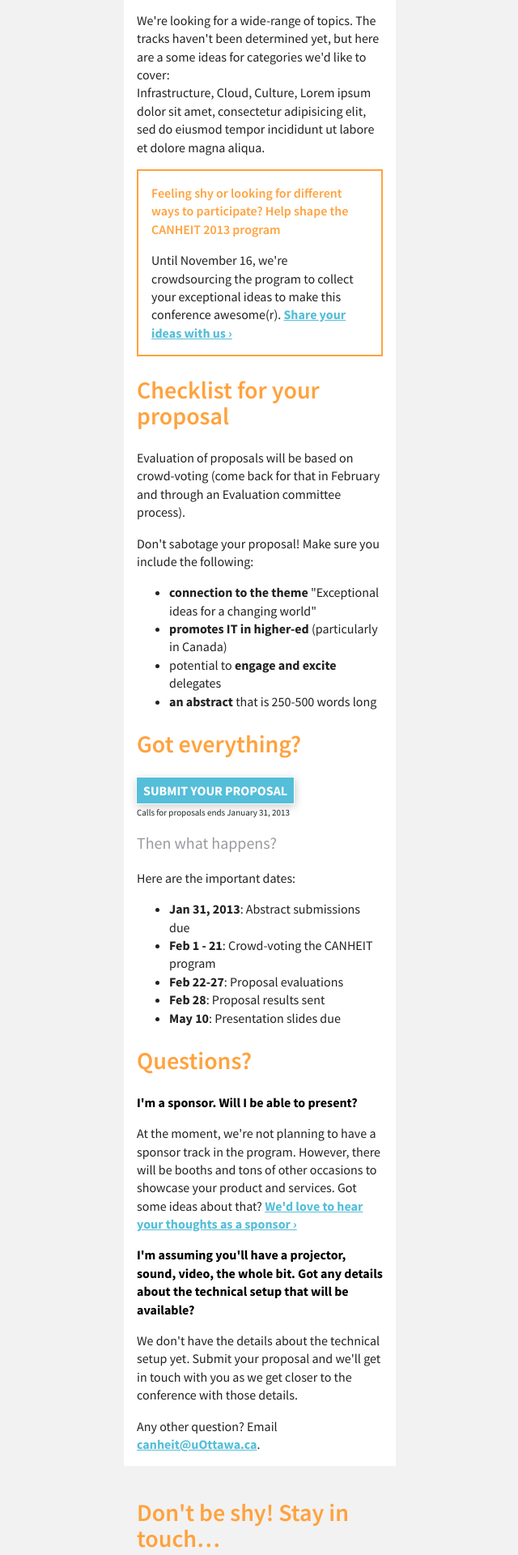
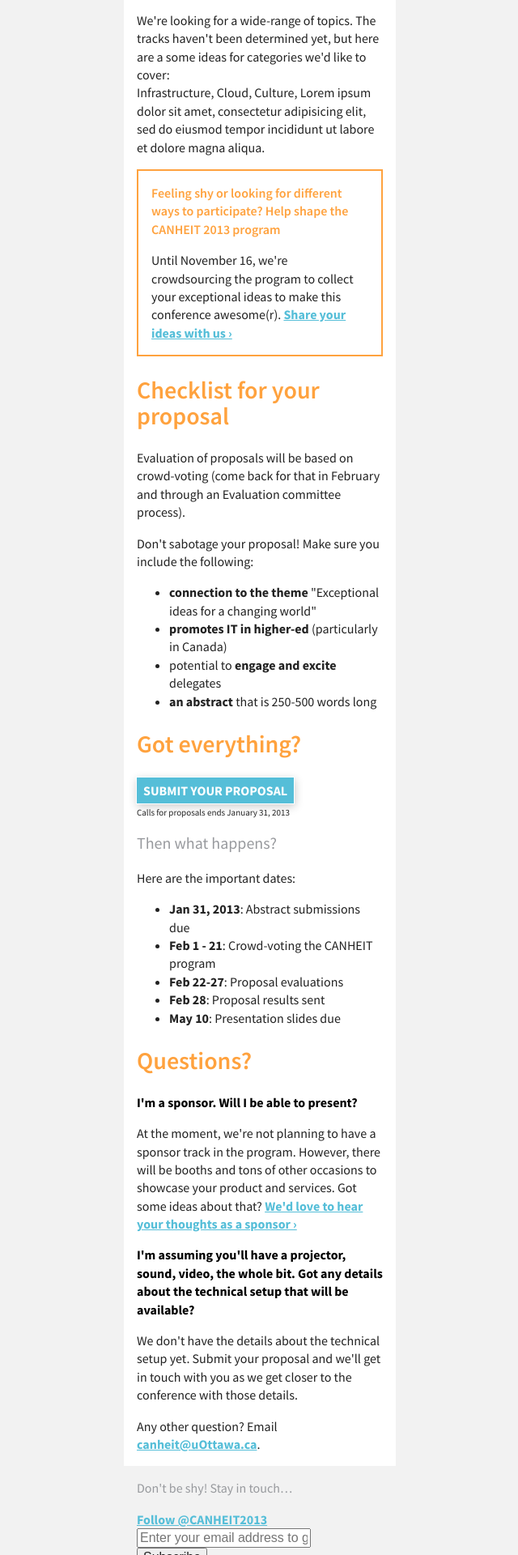
Before and after one commit to CANHEIT/CANHEIT-2013, a PHP site: page /foo/proposals/ in a window 1280 px wide. Shown: the part 840-2760 px from the top of the page at 81% size, without its empty margins (319-959 px from the left). Run offline with PHP 8.4, Linux system fonts and the light colour scheme; some libraries are stand-ins or nearby versions.

Commit message:
- Adjusted the styling of the footer - Brought the colors inside _base.sass - Removed _colors.sass - Added variables for font weights - Reworked the intro for the proposals page and made the anchors work

```diff
--- a/css/screen.css
+++ b/css/screen.css
@@ -1,18 +1,18 @@
 /* ------------------------------------------------------------------------- */
 /* Layout */
-/* line 10, ../sass/screen.sass */
+/* line 9, ../sass/screen.sass */
 body {
   font-family: "Source Sans Pro", sans-serif;
   font-weight: 400;
   background-color: rgba(0, 0, 0, 0.05);
 }
 
-/* line 15, ../sass/screen.sass */
+/* line 14, ../sass/screen.sass */
 bold, strong {
   font-weight: 700;
 }
 
-/* line 18, ../sass/screen.sass */
+/* line 17, ../sass/screen.sass */
 .container {
   *zoom: 1;
   max-width: 19em;
@@ -31,12 +31,12 @@ bold, strong {
   clear: both;
 }
 
-/* line 23, ../sass/screen.sass */
+/* line 22, ../sass/screen.sass */
 img, video, embed, object {
   max-width: 100%;
 }
 
-/* line 26, ../sass/screen.sass */
+/* line 25, ../sass/screen.sass */
 h1 {
   font-weight: 400;
   text-transform: uppercase;
@@ -47,7 +47,7 @@ h1 {
   margin-right: 3em;
 }
 
-/* line 35, ../sass/screen.sass */
+/* line 34, ../sass/screen.sass */
 h2 {
   font-weight: 600;
   color: #ffa23e;
@@ -55,7 +55,7 @@ h2 {
   line-height: 1.06667em;
 }
 
-/* line 41, ../sass/screen.sass */
+/* line 40, ../sass/screen.sass */
 h3 {
   color: #989a9e;
   font-weight: 400;
@@ -63,7 +63,7 @@ h3 {
   line-height: 1.2em;
 }
 
-/* line 47, ../sass/screen.sass */
+/* line 46, ../sass/screen.sass */
 a:link, a:visited {
   font-weight: 700;
   color: #55bed8;
@@ -74,7 +74,7 @@ a:link, a:visited {
   transition: color 0.2s linear, background-color 0.2s linear;
 }
 
-/* line 56, ../sass/screen.sass */
+/* line 55, ../sass/screen.sass */
 a:hover {
   color: #7ecee2;
   -webkit-transition: color 0.2s linear, background-color 0.2s linear;
@@ -84,7 +84,7 @@ a:hover {
   transition: color 0.2s linear, background-color 0.2s linear;
 }
 
-/* line 64, ../sass/screen.sass */
+/* line 63, ../sass/screen.sass */
 a.button {
   display: inline-block;
   text-decoration: none;
@@ -98,39 +98,39 @@ a.button {
   text-transform: uppercase;
 }
 
-/* line 76, ../sass/screen.sass */
+/* line 75, ../sass/screen.sass */
 a.button:hover {
   background: #7ecee2;
 }
 
-/* line 80, ../sass/screen.sass */
+/* line 79, ../sass/screen.sass */
 header p.tagline, header p.summary {
   font-size: 0.875em;
   margin-top: 0;
 }
-/* line 83, ../sass/screen.sass */
+/* line 82, ../sass/screen.sass */
 header p.summary {
   padding: 1.14286em;
   margin: -1.14286em;
   margin-bottom: 1em;
   background: rgba(0, 0, 0, 0.05);
 }
-/* line 88, ../sass/screen.sass */
+/* line 87, ../sass/screen.sass */
 header img {
   display: block;
   max-width: 14em;
   margin: 0 auto;
 }
-/* line 92, ../sass/screen.sass */
+/* line 91, ../sass/screen.sass */
 header p.location-date {
   margin-top: 1.5em;
   color: #777777;
 }
-/* line 95, ../sass/screen.sass */
+/* line 94, ../sass/screen.sass */
 header span.location {
   padding-right: 1em;
 }
-/* line 97, ../sass/screen.sass */
+/* line 96, ../sass/screen.sass */
 header p.theme {
   font-size: 1.125em;
   padding: 0 2em;
@@ -138,7 +138,7 @@ header p.theme {
   margin: 0;
 }
 
-/* line 103, ../sass/screen.sass */
+/* line 102, ../sass/screen.sass */
 .home header {
   text-align: center;
   background-color: white;
@@ -151,19 +151,31 @@ header p.theme {
   padding: 1em;
 }
 
-/* line 115, ../sass/screen.sass */
+/* line 114, ../sass/screen.sass */
 footer {
   background-color: rgba(0, 0, 0, 0.05);
   padding: 1em;
   margin: 1em -1em -1em;
 }
+/* line 118, ../sass/screen.sass */
+footer h2 {
+  font-size: 1em;
+  line-height: 1.4em;
+  color: #989a9e;
+  font-weight: 400;
+  margin: 0 0 1em;
+}
+/* line 124, ../sass/screen.sass */
+footer .twitter-follow-button {
+  margin-bottom: 1em;
+}
 
-/* line 121, ../sass/screen.sass */
+/* line 128, ../sass/screen.sass */
 #promovideo iframe {
   margin: 0 auto;
 }
 
-/* line 124, ../sass/screen.sass */
+/* line 131, ../sass/screen.sass */
 p.note {
   font-size: 0.6875em;
   line-height: 1.01818em;
@@ -171,16 +183,16 @@ p.note {
   margin-bottom: 1em;
 }
 
-/* line 130, ../sass/screen.sass */
+/* line 137, ../sass/screen.sass */
 .intro {
   border-bottom: 1px solid #cccccc;
 }
-/* line 132, ../sass/screen.sass */
+/* line 139, ../sass/screen.sass */
 .intro p {
   color: #989a9e;
 }
 
-/* line 135, ../sass/screen.sass */
+/* line 142, ../sass/screen.sass */
 p.theme {
   font-style: italic;
   margin: 0 4em 0 2em;
@@ -188,7 +200,7 @@ p.theme {
   color: #989a9e;
 }
 
-/* line 141, ../sass/screen.sass */
+/* line 148, ../sass/screen.sass */
 #organizers {
   background-color: #303030;
   background-image: -moz-radial-gradient(50% 50%, circle closest-side, #303030, #303030 8em, #232323 11em);
@@ -196,10 +208,10 @@ p.theme {
   background-image: -o-radial-gradient(50% 50%, circle closest-side, #303030, #303030 8em, #232323 11em);
   background-image: -ms-radial-gradient(50% 50%, circle closest-side, #303030, #303030 8em, #232323 11em);
   background-image: radial-gradient(50% 50%, circle closest-side, #303030, #303030 8em, #232323 11em);
-  margin: 1em -1em;
+  margin: 1em -1em -1em;
   padding: 1em;
 }
-/* line 150, ../sass/screen.sass */
+/* line 157, ../sass/screen.sass */
 #organizers h2, #organizers p {
   font-size: 0.875em;
   line-height: 1.6em;
@@ -207,11 +219,11 @@ p.theme {
   text-align: center;
   clear: both;
 }
-/* line 156, ../sass/screen.sass */
+/* line 163, ../sass/screen.sass */
 #organizers h2 {
   font-weight: 400;
 }
-/* line 158, ../sass/screen.sass */
+/* line 165, ../sass/screen.sass */
 #organizers .uottawa-logo, #organizers .carleton-logo {
   background-image: url(../img/organizer-logos.png?);
   background-repeat: no-repeat;
@@ -225,21 +237,21 @@ p.theme {
   -o-transition: opacity 0.2s linear;
   transition: opacity 0.2s linear;
 }
-/* line 170, ../sass/screen.sass */
+/* line 177, ../sass/screen.sass */
 #organizers .uottawa-logo {
   width: 83px;
   height: 72px;
   background-position: 0, 0;
   margin: 10px 23px 20px 27px;
 }
-/* line 175, ../sass/screen.sass */
+/* line 182, ../sass/screen.sass */
 #organizers .carleton-logo {
   width: 140px;
   height: 35px;
   background-position: -106px -22px;
   margin: 32px 0 15px 0;
 }
-/* line 180, ../sass/screen.sass */
+/* line 187, ../sass/screen.sass */
 #organizers .uottawa-logo:hover, #organizers .carleton-logo:hover {
   opacity: 1;
   -webkit-transition: opacity 0.2s linear;
@@ -249,24 +261,24 @@ p.theme {
   transition: opacity 0.2s linear;
 }
 
-/* line 187, ../sass/screen.sass */
-aside#crowdsource {
+/* line 194, ../sass/screen.sass */
+aside.highlight {
   border: 2px solid #ffa23e;
   padding: 1em;
 }
-/* line 190, ../sass/screen.sass */
-aside#crowdsource h2 {
+/* line 197, ../sass/screen.sass */
+aside.highlight h2 {
   font-size: 1em;
   line-height: 1.4em;
   color: #ffa23e;
   margin: 0;
 }
-/* line 195, ../sass/screen.sass */
-aside#crowdsource p:last-of-type {
+/* line 202, ../sass/screen.sass */
+aside.highlight p:last-of-type {
   margin-bottom: 0;
 }
 
-/* line 198, ../sass/screen.sass */
+/* line 205, ../sass/screen.sass */
 #answers h3 {
   font-size: 1em;
   line-height: 1.4em;
--- a/proposals/index.html
+++ b/proposals/index.html
@@ -31,8 +31,7 @@
           <div class="intro">
             <a class="button" href="#">Submit your proposal</a>
             <p class="note">Calls for proposals ends January 31, 2013</p>
-            <p>Want to know <a href="#">what we're looking for</a> in a presentation, get a <a href="#">checklist of what to include</a> or know <a href="#">who to contact</a> for questions?<br />
-            <strong>Read on below...</strong></p>
+            <p><strong>Read on below</strong> to know <a href="#lookingfor">what we're looking for</a> in a presentation, to get a <a href="#checklist">checklist of what to include</a>, to know <a href="#dates">what happens next</a> and to know <a href="#answers">who to contact</a> for questions.</p>
           </div>
 
 
@@ -45,7 +44,7 @@
   					Infrastructure, Cloud, Culture, Lorem ipsum dolor sit amet, consectetur adipisicing elit, sed do eiusmod tempor incididunt ut labore et dolore magna aliqua.</p>
 					</div>
 
-					<aside id="crowdsource">
+					<aside id="crowdsource" class="highlight">
 					  <h2>Feeling shy or looking for different ways to participate? Help shape the CANHEIT 2013 program</h2>
 					  <p>Until November 16, we're crowdsourcing the program to collect your exceptional ideas to make this conference awesome(r). <a href="http://mycanheit2013.carleton.ca/crowdsource/">Share your ideas with us&nbsp;&rsaquo;</a></p>
 					</aside>
--- a/sass/_base.sass
+++ b/sass/_base.sass
@@ -12,3 +12,24 @@ $gutter-width: 1em
 $grid-padding: $gutter-width
 
 $show-grid-backgrounds: true
+
+// ---------------------------------------------------------------------------
+// Colors
+
+$primary-orange: #ffa23e
+$primary-gray: #989a9e
+
+$secondary-green: #95b257
+$secondary-pink: #f36f67
+$secondary-blue: #55bed8
+$secondary-purple: #8ea7fc
+$secondary-yellow: #fecc00
+
+$charcoal: #303030
+
+// ---------------------------------------------------------------------------
+// Typography
+
+$weight-normal: 400
+$weight-semibold: 600
+$weight-bold: 700
--- a/sass/_colors.sass
+++ /dev/null
@@ -1,10 +0,0 @@
-$primary-orange: #ffa23e
-$primary-gray: #989a9e
-
-$secondary-green: #95b257
-$secondary-pink: #f36f67
-$secondary-blue: #55bed8
-$secondary-purple: #8ea7fc
-$secondary-yellow: #fecc00
-
-$charcoal: #303030
--- a/sass/screen.sass
+++ b/sass/screen.sass
@@ -2,18 +2,17 @@
 // Imports
 
 @import base
-@import colors
 
 /* -------------------------------------------------------------------------
 /* Layout */
 
 body
   font-family: 'Source Sans Pro', sans-serif
-  font-weight: 400
+  font-weight: $weight-normal
   background-color: rgba(0 , 0, 0, 0.05)
 
 bold, strong
-  font-weight: 700
+  font-weight: $weight-bold
 
 .container
   +container
@@ -24,7 +23,7 @@ img, video, embed, object
   max-width: 100%
 
 h1
-  font-weight: 400
+  font-weight: $weight-normal
   text-transform: uppercase
   color: $primary-gray
   font-size: 1.875em /* 30 / 16 = 1.875 */
@@ -33,19 +32,19 @@ h1
   margin-right: 3em
 
 h2
-  font-weight: 600
+  font-weight: $weight-semibold
   color: $primary-orange
   font-size: 1.875em /* 30 / 16 = 1.875 */
   line-height: 1.06666666666667em /* 32 / 30 = 1.06666666666667 */
 
 h3
   color: $primary-gray
-  font-weight: 400
+  font-weight: $weight-normal
   font-size: 1.25em /* 20 / 16 = 1.25 */
   line-height: 1.2em /* 24 / 20 = 1.2 */
 
 a:link, a:visited
-  font-weight: 700
+  font-weight: $weight-bold
   color: #55bed8
   -webkit-transition: color 0.2s linear, background-color 0.2s linear
   -moz-transition: color 0.2s linear, background-color 0.2s linear
@@ -116,6 +115,14 @@ footer
   background-color: rgba(0, 0, 0, 0.05)
   padding: 1em
   margin: 1em -1em -1em
+  h2
+    font-size: 1em
+    line-height: 1.4em
+    color: $primary-gray
+    font-weight: $weight-normal
+    margin: 0 0 1em
+  .twitter-follow-button
+    margin-bottom: 1em
 
 #promovideo
   iframe
@@ -135,7 +142,7 @@ p.note
 p.theme
   font-style: italic
   margin: 0 4em 0 2em
-  font-weight: 600
+  font-weight: $weight-semibold
   color: $primary-gray
 
 #organizers
@@ -145,7 +152,7 @@ p.theme
   background-image: -o-radial-gradient(50% 50%, circle closest-side, $charcoal, $charcoal 8em, darken($charcoal, 5%) 11em)
   background-image: -ms-radial-gradient(50% 50%, circle closest-side, $charcoal, $charcoal 8em, darken($charcoal, 5%) 11em)
   background-image: radial-gradient(50% 50%, circle closest-side, $charcoal, $charcoal 8em, darken($charcoal, 5%) 11em)
-  margin: 1em -1em
+  margin: 1em -1em -1em
   padding: 1em
   h2, p
     font-size: 0.875em /* 14 / 16 = 0.875 */
@@ -154,7 +161,7 @@ p.theme
     text-align: center
     clear: both
   h2
-    font-weight: 400
+    font-weight: $weight-normal
   .uottawa-logo, .carleton-logo
     background-image: url(../img/organizer-logos.png?)
     background-repeat: no-repeat
@@ -184,7 +191,7 @@ p.theme
     -ms-transition: opacity 0.2s linear
     -o-transition: opacity 0.2s linear
     transition: opacity 0.2s linear
-aside#crowdsource
+aside.highlight
   border: 2px solid $primary-orange
   padding: 1em
   h2
@@ -199,4 +206,4 @@ aside#crowdsource
     font-size: 1em
     line-height: 1.4em
     color: black
-    font-weight: 700
+    font-weight: $weight-bold
```
